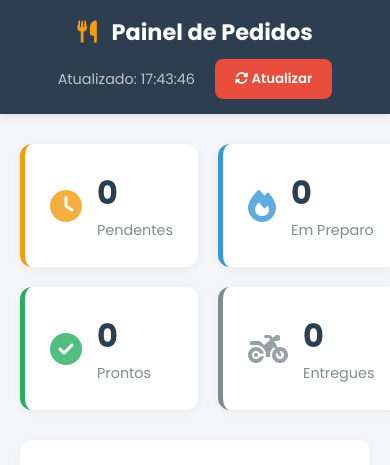
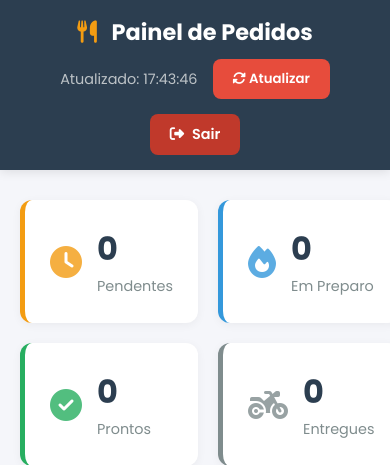
Before and after one commit to Alisson-Lacerda/sistema-de-lachonete, a Flask app: page /admin in a window 390 px wide. Shown: the top 465 px of the page. Run offline with Flask 3, Linux system fonts and the light colour scheme; the visitor is signed in with stand-in values (Sample User, id 1); data that the repository does not hold is empty; some libraries are stand-ins or nearby versions.

Commit message:
Adicionado o botão de logout no hmtl e CSS

```diff
--- a/static/css/admin.css
+++ b/static/css/admin.css
@@ -56,7 +56,7 @@ body {
 .admin-actions {
     display: flex;
     align-items: center;
-    gap: 20px;
+    gap: 15px;
 }
 
 .last-update {
@@ -78,6 +78,25 @@ body {
 
 .btn-refresh:hover {
     background: var(--primary-dark);
+}
+
+/* BOTÃO DE LOGOUT */
+.btn-logout {
+    background: #c0392b;
+    color: white;
+    padding: 10px 20px;
+    border-radius: 8px;
+    text-decoration: none;
+    font-weight: 600;
+    font-size: 0.9rem;
+    transition: background 0.3s;
+    display: inline-flex;
+    align-items: center;
+    gap: 8px;
+}
+
+.btn-logout:hover {
+    background: #a93226;
 }
 
 /* Main */
@@ -273,6 +292,10 @@ body {
         flex-direction: column;
         gap: 10px;
     }
+    .admin-actions {
+        flex-wrap: wrap;
+        justify-content: center;
+    }
     .stats-grid {
         grid-template-columns: repeat(2, 1fr);
     }
--- a/templates/admin.html
+++ b/templates/admin.html
@@ -21,6 +21,9 @@
                 <button class="btn-refresh" onclick="carregarPedidos()">
                     <i class="fas fa-sync-alt"></i> Atualizar
                 </button>
+                <a href="/admin/logout" class="btn-logout">
+                    <i class="fas fa-sign-out-alt"></i> Sair
+                </a>
             </div>
         </div>
     </nav>
```
